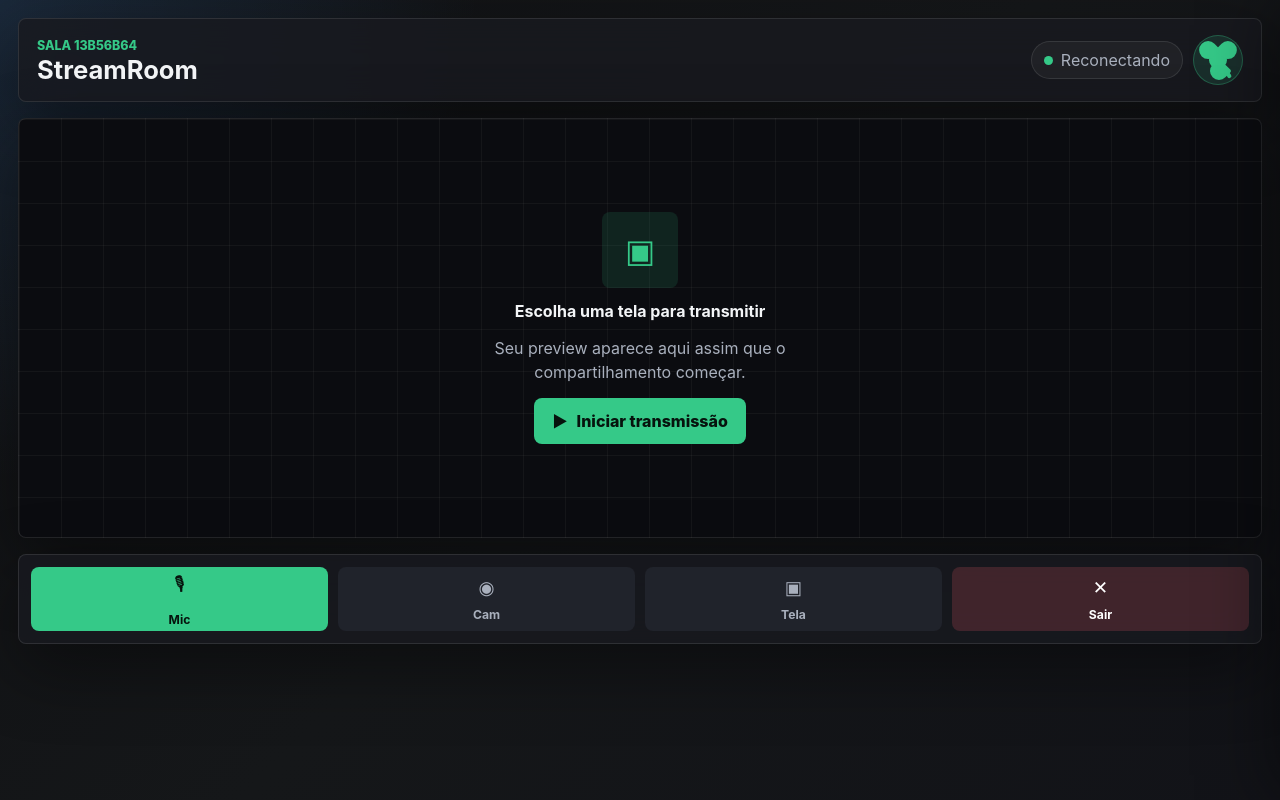
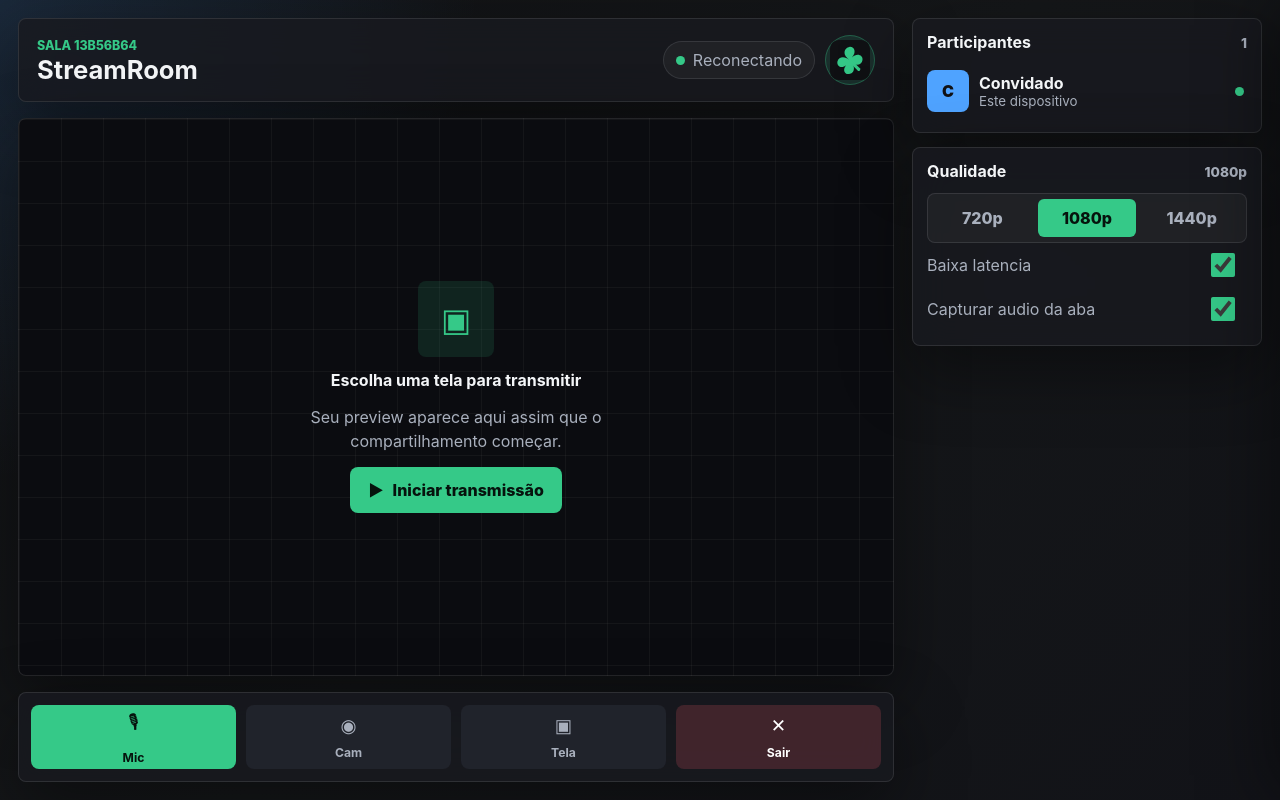
Before and after one commit to luckzjk/streamroom, a website: page index.html in a window 1280 px wide. Drawn offline with Linux system fonts and the light colour scheme; no server answers.

Commit message:
atualização

```diff
--- a/index.html
+++ b/index.html
@@ -21,7 +21,7 @@
               Pronto
             </span>
             <button class="clover-button" id="drawerToggle" type="button" title="Abrir painel da sala" aria-label="Abrir painel da sala" aria-expanded="false" aria-controls="sidebar">
-              <span class="clover-icon" aria-hidden="true"></span>
+              <img src="favicon.svg" alt="" aria-hidden="true" />
             </button>
           </div>
         </header>
@@ -63,9 +63,49 @@
         </footer>
       </section>
 
+      <aside class="room-info" aria-label="Informacoes da sala">
+        <section class="panel compact">
+          <div class="panel-heading">
+            <h2>Participantes</h2>
+            <span id="participantCount">1</span>
+          </div>
+          <ul class="participants" id="participantsList">
+            <li>
+              <span class="avatar host">VO</span>
+              <div>
+                <strong>Voce</strong>
+                <small>Conectando</small>
+              </div>
+              <span class="mini-indicator active" title="Online"></span>
+            </li>
+          </ul>
+        </section>
+
+        <section class="panel compact">
+          <div class="panel-heading">
+            <h2>Qualidade</h2>
+            <span id="qualityLabel">1080p</span>
+          </div>
+          <div class="segmented" role="group" aria-label="Qualidade da transmissao">
+            <button type="button" data-quality="720p">720p</button>
+            <button type="button" data-quality="1080p" class="selected">1080p</button>
+            <button type="button" data-quality="1440p">1440p</button>
+          </div>
+          <label class="setting-row">
+            <span>Baixa latencia</span>
+            <input id="lowLatency" type="checkbox" checked />
+          </label>
+          <label class="setting-row">
+            <span>Capturar audio da aba</span>
+            <input id="tabAudio" type="checkbox" checked />
+          </label>
+        </section>
+      </aside>
+
       <div class="drawer-backdrop" id="drawerBackdrop" hidden></div>
       <aside class="sidebar" id="sidebar" aria-label="Painel da sala" aria-hidden="true">
         <div class="drawer-header">
+          <img class="drawer-logo" src="favicon.svg" alt="" aria-hidden="true" />
           <div>
             <p class="eyebrow">Painel</p>
             <h2>Sala e perfil</h2>
@@ -121,44 +161,6 @@
             <button class="secondary-button" type="submit">Salvar perfil</button>
           </form>
         </section>
-
-        <section class="panel compact">
-          <div class="panel-heading">
-            <h2>Participantes</h2>
-            <span id="participantCount">1</span>
-          </div>
-          <ul class="participants" id="participantsList">
-            <li>
-              <span class="avatar host">VO</span>
-              <div>
-                <strong>Voce</strong>
-                <small>Conectando</small>
-              </div>
-              <span class="mini-indicator active" title="Online"></span>
-            </li>
-          </ul>
-        </section>
-
-        <section class="panel compact">
-          <div class="panel-heading">
-            <h2>Qualidade</h2>
-            <span id="qualityLabel">1080p</span>
-          </div>
-          <div class="segmented" role="group" aria-label="Qualidade da transmissao">
-            <button type="button" data-quality="720p">720p</button>
-            <button type="button" data-quality="1080p" class="selected">1080p</button>
-            <button type="button" data-quality="1440p">1440p</button>
-          </div>
-          <label class="setting-row">
-            <span>Baixa latencia</span>
-            <input id="lowLatency" type="checkbox" checked />
-          </label>
-          <label class="setting-row">
-            <span>Capturar audio da aba</span>
-            <input id="tabAudio" type="checkbox" checked />
-          </label>
-        </section>
-
       </aside>
     </main>
 
--- a/styles.css
+++ b/styles.css
@@ -39,12 +39,16 @@ button {
 }
 
 .app-shell {
+  display: grid;
+  grid-template-columns: minmax(0, 1fr) 350px;
+  gap: 18px;
   min-height: 100vh;
   padding: 18px;
 }
 
 .stage,
-.sidebar {
+.sidebar,
+.room-info {
   min-width: 0;
 }
 
@@ -133,73 +137,21 @@ h1 {
 }
 
 .clover-button {
-  position: relative;
   display: grid;
   place-items: center;
   width: 50px;
   height: 50px;
   border-radius: 50%;
+  overflow: hidden;
+  padding: 5px;
   background: rgba(53, 201, 136, 0.13);
   box-shadow: inset 0 0 0 1px rgba(53, 201, 136, 0.32);
 }
 
-.clover-button::before {
-  content: "";
-  position: absolute;
-  left: 17px;
-  top: 27px;
-  width: 18px;
-  height: 18px;
-  background: var(--accent);
-  border-radius: 18px 4px 18px 18px;
-  transform: rotate(45deg);
-}
-
-.clover-button::after {
-  content: "";
-  position: absolute;
-  left: 28px;
-  top: 31px;
-  width: 4px;
-  height: 14px;
-  border-radius: 999px;
-  background: var(--accent);
-  transform: rotate(-32deg);
-  transform-origin: top center;
-}
-
-.clover-icon,
-.clover-icon::before,
-.clover-icon::after {
-  display: block;
-  width: 18px;
-  height: 18px;
-  background: var(--accent);
-  border-radius: 18px 18px 4px 18px;
-}
-
-.clover-icon {
-  position: relative;
-  transform: rotate(45deg);
-  z-index: 1;
-}
-
-.clover-icon::before,
-.clover-icon::after {
-  content: "";
-  position: absolute;
-}
-
-.clover-icon::before {
-  left: -14px;
-  top: 0;
-  transform: rotate(-90deg);
-}
-
-.clover-icon::after {
-  left: 0;
-  top: -14px;
-  transform: rotate(90deg);
+.clover-button img {
+  width: 100%;
+  height: 100%;
+  object-fit: contain;
 }
 
 .screen-frame {
@@ -356,6 +308,12 @@ video {
   padding: 14px;
 }
 
+.room-info {
+  display: grid;
+  grid-auto-rows: max-content;
+  gap: 14px;
+}
+
 .drawer-backdrop {
   position: fixed;
   inset: 0;
@@ -393,11 +351,19 @@ video {
 }
 
 .drawer-header {
-  display: flex;
+  display: grid;
+  grid-template-columns: 48px minmax(0, 1fr) 42px;
   align-items: center;
-  justify-content: space-between;
   gap: 14px;
   padding: 4px 2px 2px;
+}
+
+.drawer-logo {
+  width: 48px;
+  height: 48px;
+  border-radius: 12px;
+  object-fit: contain;
+  background: rgba(53, 201, 136, 0.1);
 }
 
 .drawer-header h2 {
@@ -625,8 +591,16 @@ input[type="checkbox"] {
 }
 
 @media (max-width: 980px) {
+  .app-shell {
+    grid-template-columns: 1fr;
+  }
+
   .stage {
     grid-template-rows: auto minmax(360px, 58vh) auto;
+  }
+
+  .room-info {
+    grid-template-columns: repeat(2, minmax(0, 1fr));
   }
 }
 
@@ -674,4 +648,8 @@ input[type="checkbox"] {
     width: 46px;
     height: 46px;
   }
+
+  .room-info {
+    grid-template-columns: 1fr;
+  }
 }
```
